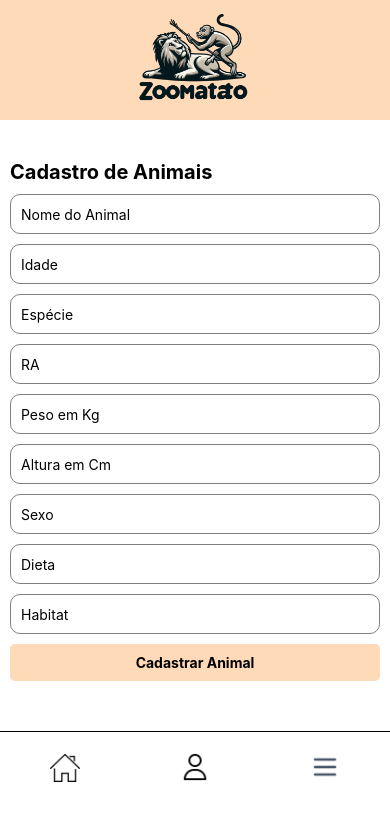
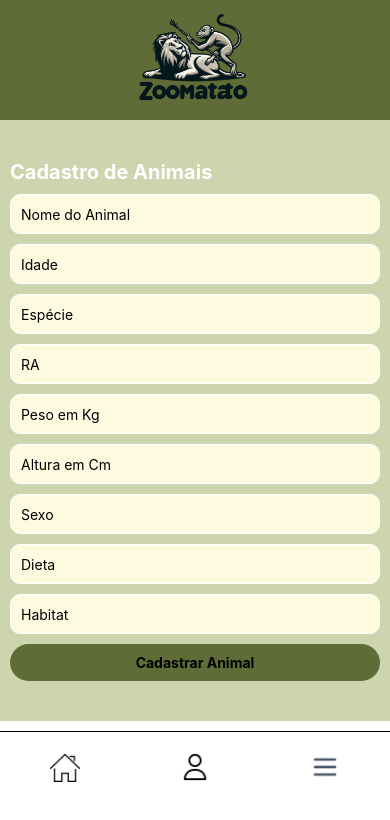
Before and after one commit to ClaudiodoSenai/zooMatatoApp, a React Native app: screen / in a window 390 px wide. Shown: the top 820 px of the page. Built offline with nearby package versions, Linux system fonts and the light colour scheme.

Commit message:
atualização

```diff
--- a/src/screens/CadastroAnimais.tsx
+++ b/src/screens/CadastroAnimais.tsx
@@ -44,7 +44,7 @@ const CadastroAnimal = () => {
 
     return (
         <ScrollView style={styles.container}>
-            <StatusBar backgroundColor="#ffdab9" barStyle="light-content" />
+            <StatusBar backgroundColor="black" barStyle="light-content" />
             <View style={styles.header}>
                 <Image source={logo} style={styles.logo} />
             </View>
@@ -121,7 +121,7 @@ const styles = StyleSheet.create({
         flex: 1,
     },
     header: {
-        backgroundColor: '#ffdab9',
+        backgroundColor: '#606c38',
         paddingVertical: 10,
         alignItems: 'center',
     },
@@ -131,22 +131,23 @@ const styles = StyleSheet.create({
     },
     form: {
         padding: 10,
-        backgroundColor: 'white',
+        backgroundColor: '#ccd5ae',
         marginBottom: 10,
         paddingVertical: 30,
     },
     input: {
         height: 40,
-        borderColor: 'gray',
+        borderColor: 'white',
         borderWidth: 1,
         marginBottom: 10,
         paddingHorizontal: 10,
         borderRadius: 10,
+        backgroundColor: '#fefae0'
     },
     imageButton: {
-        backgroundColor: '#ffdab9',
+        backgroundColor: '#606c38',
         padding: 10,
-        borderRadius: 5,
+        borderRadius: 20,
         alignItems: 'center',
         marginBottom: 10,
     },
@@ -157,7 +158,7 @@ const styles = StyleSheet.create({
     fText: {
         fontSize: 20,
         fontWeight: 'bold',
-        color: 'black',
+        color: 'white',
         paddingVertical: 10,
     },
     footer: {
```
